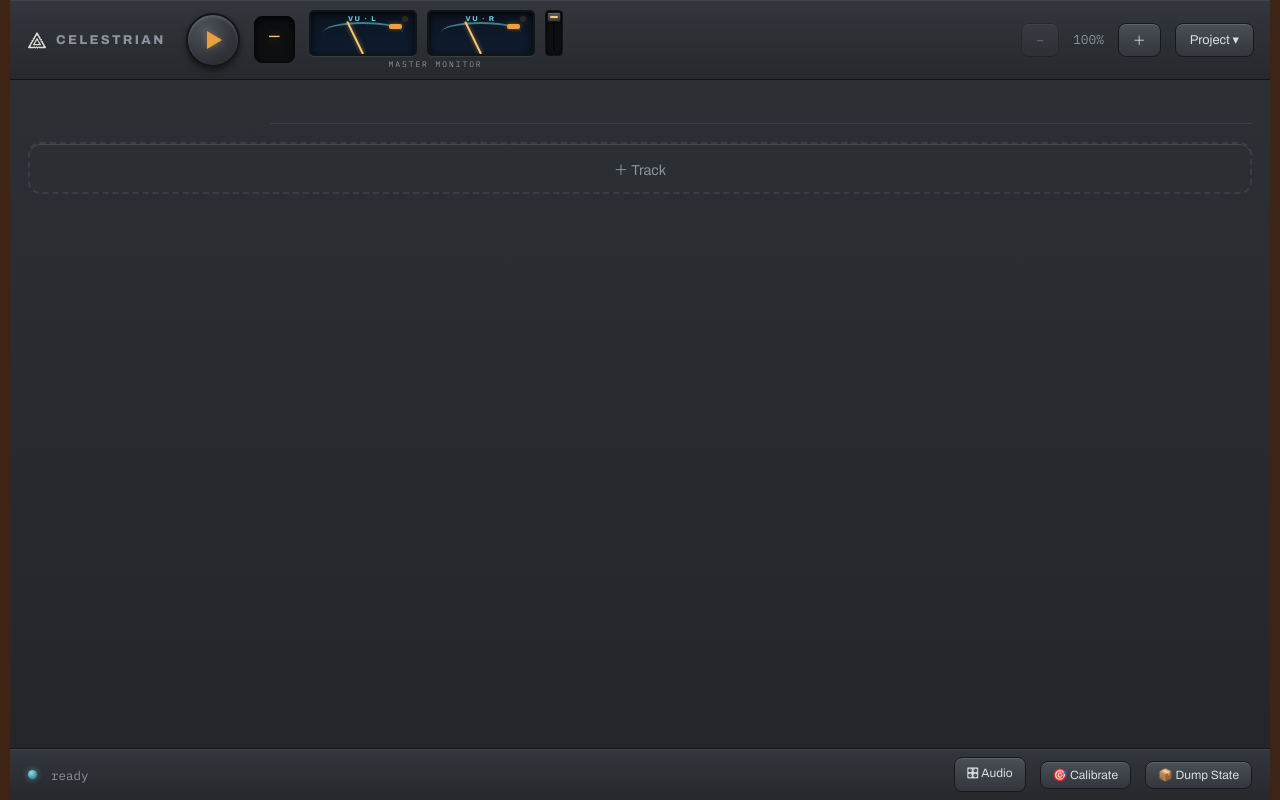
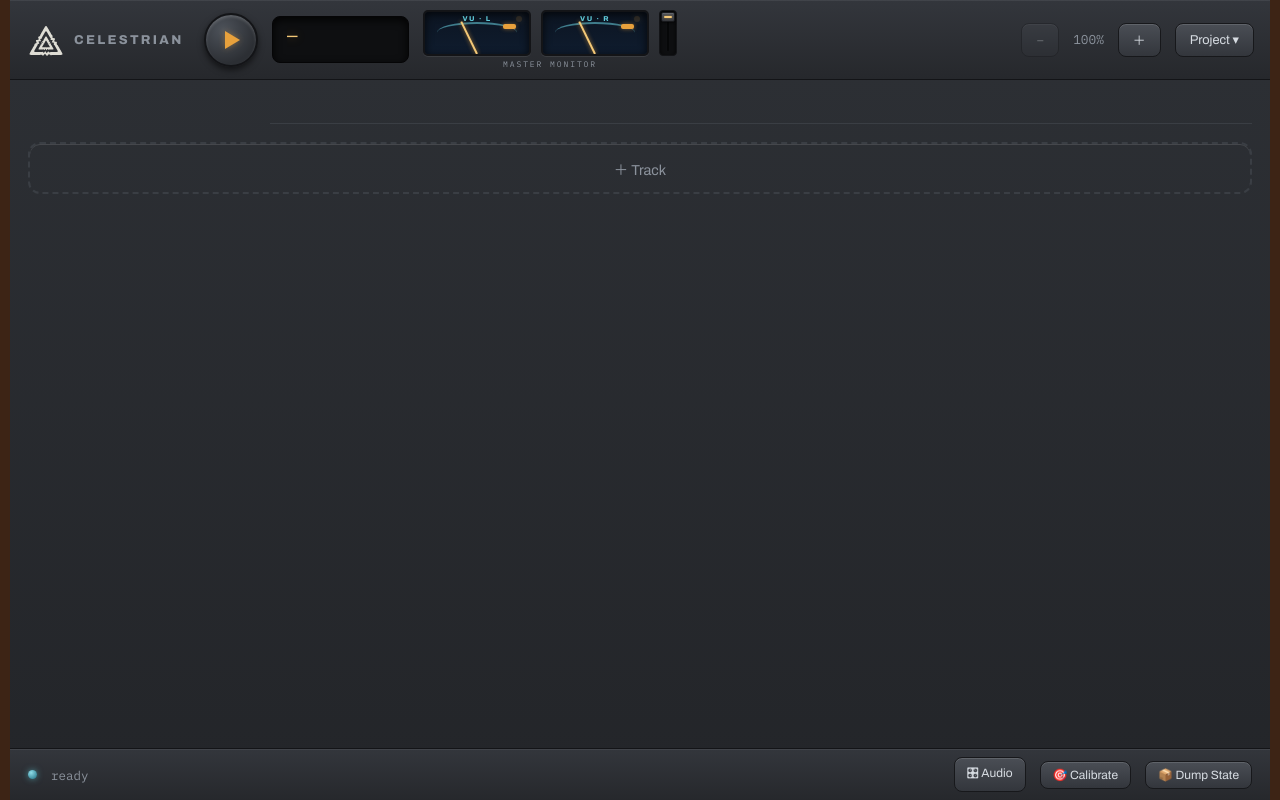
Before and after one commit to lincolnfrog/celestrian, a website with bundled scripts: page ui/index.html in a window 1280 px wide. Built offline with nearby package versions, Linux system fonts and the light colour scheme.

Commit message:
Fixed some UI width  depdnence issues

```diff
--- a/ui/css/session.css
+++ b/ui/css/session.css
@@ -135,6 +135,10 @@ button:focus-visible { outline: 2px solid var(--tape); outline-offset: 1px; }
    CSS-drawn — font symbols came from different faces per platform and
    the pause glyph sat optically high (owner feedback 2026-08-08). */
 #play-btn {
+    /* flex:none — a knob is a CIRCLE. As a shrinkable flex item the
+       transport crunch squeezed it into an ellipse (owner feedback
+       2026-08-08h); the odometer is the row's designated shrinker. */
+    flex: none;
     width: 54px; height: 54px;
     border-radius: 50%;
     /* FLEX centering, not grid: the (hidden, zero-size) ▶/⏸ text node
@@ -179,7 +183,9 @@ button:focus-visible { outline: 2px solid var(--tape); outline-offset: 1px; }
     border-radius: 8px;
     padding: 6px 14px;
     box-shadow: inset 0 3px 8px rgba(0,0,0,.85);
-    min-width: 0;
+    /* THE row's designated shrinker — but never below a readable
+       readout head ("loop 4.30 s…" keeps its numbers) */
+    min-width: 15ch;
     flex: 0 1 auto;
 }
 #odometer .digits {
@@ -368,10 +374,12 @@ button:focus-visible { outline: 2px solid var(--tape); outline-offset: 1px; }
 /* Narrow windows: decoration yields first, then secondary info — the
    master monitor is an instrument, so it stays as long as possible
    (owner feedback 2026-08-08: the app runs well under 1080 CSS px and
-   the meters must be there). Order of sacrifice: brand → compact VU →
-   odometer sub → monitor last, only at phone-ish widths. */
-@media (max-width: 980px) { #transport .brand { display: none; } }
-@media (max-width: 820px) {
+   the meters must be there). The MARK is permanent at every width —
+   branding that pops in and out reads as a glitch (owner feedback
+   2026-08-08h); only the wordmark text yields. Order of sacrifice:
+   wordmark → compact VU → odometer sub → monitor last. */
+@media (max-width: 1150px) { #transport .brand .brand-text { display: none; } }
+@media (max-width: 1000px) {
     #master-monitor .vu { width: 84px; }
     #master-monitor .vu .arc { left: 9px; right: 9px; }
     #transport { gap: 10px; }
--- a/ui/index.html
+++ b/ui/index.html
@@ -32,8 +32,8 @@
     <div id="app">
         <!-- TRANSPORT -->
         <div id="transport">
-            <span class="brand"><img src="assets/celestrian-mark.svg" alt="" width="22"
-                    height="22">CELESTRIAN</span>
+            <span class="brand"><img src="assets/celestrian-mark.svg" alt="" width="40"
+                    height="40"><span class="brand-text">CELESTRIAN</span></span>
             <button id="play-btn" title="Play / stop (space)">▶</button>
             <!-- Odometer: position readout over the Q/rate sub-line -->
             <div id="odometer" title="Position — playhead over the audible cycle">
```
Also changed, not shown: 1 other file.
